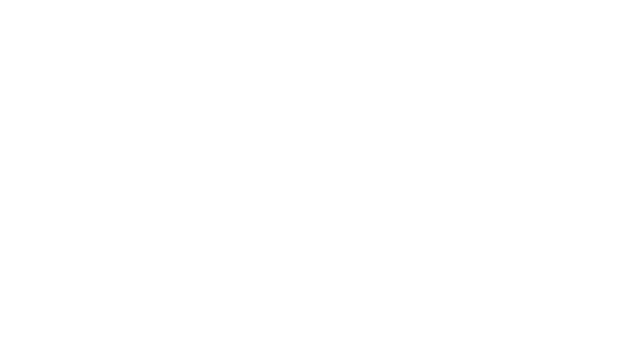
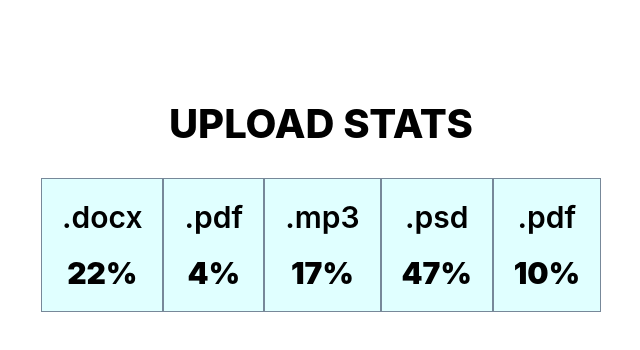
Before and after one commit to Vitalii-Prokopenko/goit-react-hw-01-components, a React (Create React App) app: page / in a window 1280 px wide. Shown: the part 970-1320 px from the top of the page, without its empty margins (319-959 px from the left). Before the commit the page ends 999 px from the top, so only its background shows below. Built offline with nearby package versions, Linux system fonts and the light colour scheme.

Commit message:
adds #2 statistics

```diff
--- a/src/components/App.jsx
+++ b/src/components/App.jsx
@@ -1,5 +1,7 @@
 import user from 'user.json';
-import {Profile} from 'components/profile/Profile';
+import data from 'data.json';
+import { Profile } from 'components/profile/Profile';
+import { Statistics } from './statistics/Statistics';
 
 export const App = () => {
   return (
@@ -11,7 +13,7 @@
           justifyContent: 'center',
           alignItems: 'center',
           fontSize: 40,
-        color: '#010101'
+          color: '#010101',
         }}
       >
         React homework template
@@ -23,6 +25,9 @@
         avatar={user.avatar}
         stats={user.stats}
       />
+      <Statistics title="Upload stats" stats={data} />
     </>
   );
 };
+
+// title="Upload stats"
--- a/src/components/profile/profile.module.css
+++ b/src/components/profile/profile.module.css
@@ -1,7 +1,7 @@
 /* Styles for Profile */
 
 .user__profile {
-  margin: 0 auto;
+  margin: 0 auto 40px;
   padding: 30px 20px;
   display: flex;
   flex-direction: column;
--- /dev/null
+++ b/src/components/statistics/Statistics.jsx
@@ -0,0 +1,27 @@
+// #2 Statistics
+import PropTypes from 'prop-types';
+import css from 'components/statistics/statistics.module.css';
+
+export const Statistics = ({ title, stats }) => (
+  <section className={css["statistics__wrap"]}>
+    {title && <h2 className={css["statistics__title"]}>{title}</h2>}
+
+    <ul className={css["statistics__list"]}>
+      {stats.map(stat => (
+        <li key={stat.id} className={css["statistics__item"]}>
+          <span className={css["statistics__label"]}>{stat.label}</span>
+          <span className={css["statistics__percentage"]}>{stat.percentage}%</span>
+        </li>
+      ))}
+    </ul>
+  </section>
+);
+
+Statistics.propTypes = {
+  title: PropTypes.string,
+  stats: PropTypes.arrayOf(PropTypes.shape({
+    id: PropTypes.string.isRequired,
+    label: PropTypes.string.isRequired,
+    percentage: PropTypes.number.isRequired,
+  })),
+};
--- /dev/null
+++ b/src/components/statistics/statistics.module.css
@@ -0,0 +1,56 @@
+/* Styles for statistics */
+.statistics__wrap {
+  margin: 0 auto 40px;
+  padding: 30px 20px;
+  display: flex;
+  flex-direction: column;
+  justify-content: center;
+  align-items: center;
+  width: 600px;
+  height: auto;
+}
+
+.statistics__wrap:hover {
+  box-shadow: rgba(0, 0, 0, 0.25) 0px 54px 55px,
+    rgba(0, 0, 0, 0.12) 0px -12px 30px, rgba(0, 0, 0, 0.12) 0px 4px 6px,
+    rgba(0, 0, 0, 0.17) 0px 12px 13px, rgba(0, 0, 0, 0.09) 0px -3px 5px;
+}
+
+.statistics__title {
+  margin-bottom: 30px;
+  font-weight: 800;
+  font-size: 40px;
+  text-transform: uppercase;
+}
+
+.statistics__list {
+  display: flex;
+  justify-content: space-between;
+  align-items: center;
+  height: auto;
+  background-color: lightcyan;
+}
+
+.statistics__item {
+  padding: 20px;
+  display: flex;
+  flex-direction: column;
+  justify-content: center;
+  align-items: center;
+  border: 1px solid lightslategray;
+  font-size: 30px;
+}
+
+.statistics__label {
+    margin-bottom: 20px;
+  font-weight: 600;
+}
+
+.statistics__percentage {
+  font-weight: 900;
+}
+
+.statistics__item:hover {
+  background-color: lightsalmon;
+  color: crimson;
+}
--- /dev/null
+++ b/src/data.json
@@ -0,0 +1,7 @@
+[
+  { "id": "id-1", "label": ".docx", "percentage": 22 },
+  { "id": "id-2", "label": ".pdf", "percentage": 4 },
+  { "id": "id-3", "label": ".mp3", "percentage": 17 },
+  { "id": "id-4", "label": ".psd", "percentage": 47 },
+  { "id": "id-5", "label": ".pdf", "percentage": 10 }
+]
```
Lines whose indentation alone changed are shown as unchanged.
